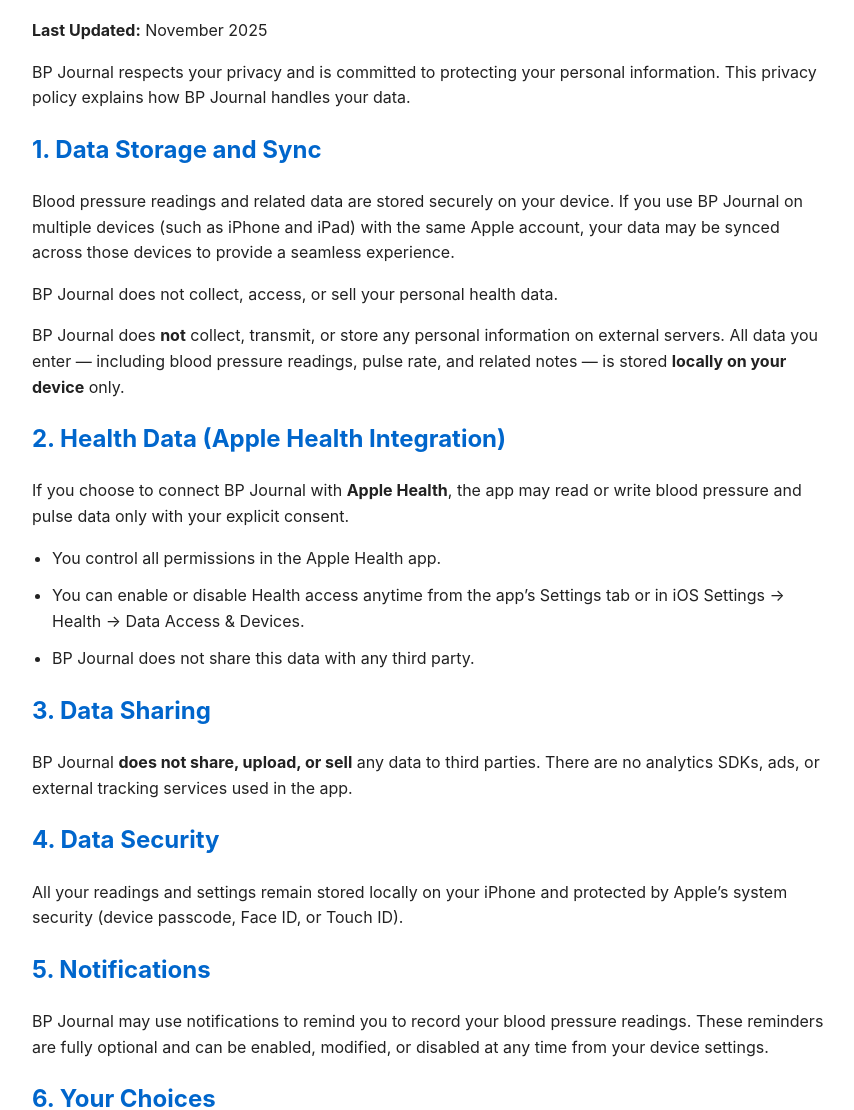
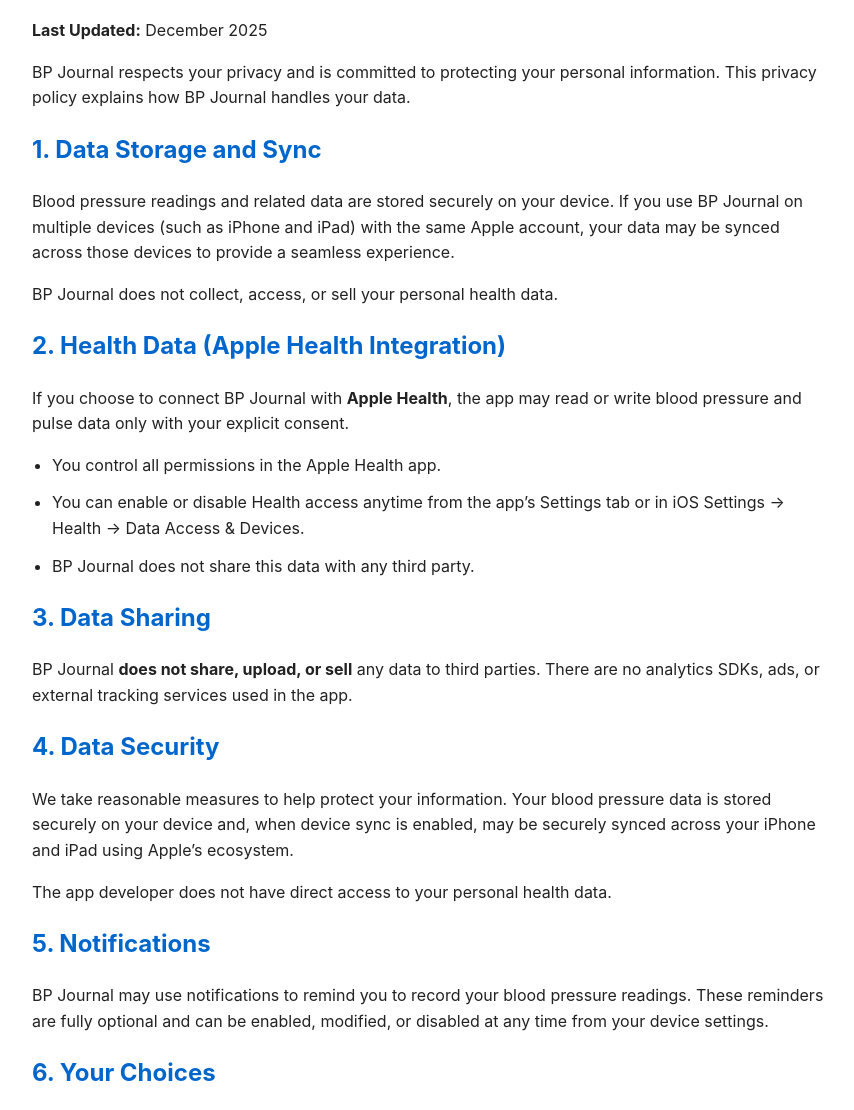
Before and after one commit to sukeshn/sukeshn.github.io, a plain HTML site: page products/BPJournal/Privacy_Policy.html in a window 1280 px wide. Shown: the part 136-1246 px from the top of the page, without its empty margins (208-1062 px from the left). Drawn offline with Linux system fonts and the light colour scheme.

Commit message:
Update last updated date in Privacy Policy

```diff
--- a/products/BPJournal/Privacy_Policy.html
+++ b/products/BPJournal/Privacy_Policy.html
@@ -37,7 +37,7 @@
 </head>
 <body>
     <h1>Privacy Policy — BP Journal</h1>
-    <p><strong>Last Updated:</strong> November 2025</p>
+    <p><strong>Last Updated:</strong> December 2025</p>
 
     <p>BP Journal respects your privacy and is committed to protecting your personal information.
     This privacy policy explains how BP Journal handles your data.</p>
@@ -46,8 +46,6 @@
     <p>Blood pressure readings and related data are stored securely on your device. If you use BP Journal on multiple devices (such as iPhone and iPad) with the same Apple account, your data may be synced across those devices to provide
     a seamless experience.</p>
     <p>BP Journal does not collect, access, or sell your personal health data.</p>
-    <p>BP Journal does <strong>not</strong> collect, transmit, or store any personal information on external servers.
-    All data you enter — including blood pressure readings, pulse rate, and related notes — is stored <strong>locally on your device</strong> only.</p>
 
     <h2>2. Health Data (Apple Health Integration)</h2>
     <p>If you choose to connect BP Journal with <strong>Apple Health</strong>, the app may read or write blood pressure and pulse data only with your explicit consent.</p>
@@ -62,7 +60,8 @@
     There are no analytics SDKs, ads, or external tracking services used in the app.</p>
 
     <h2>4. Data Security</h2>
-    <p>All your readings and settings remain stored locally on your iPhone and protected by Apple’s system security (device passcode, Face ID, or Touch ID).</p>
+    <p>We take reasonable measures to help protect your information. Your blood pressure data is stored securely on your device and, when device sync is enabled, may be securely synced across your iPhone and iPad using Apple’s ecosystem.</p>
+    <p>The app developer does not have direct access to your personal health data.</p>
 
     <h2>5. Notifications</h2>
     <p>BP Journal may use notifications to remind you to record your blood pressure readings. These reminders are fully optional and can be enabled, modified, or disabled at any time from your device settings.</p>
```
